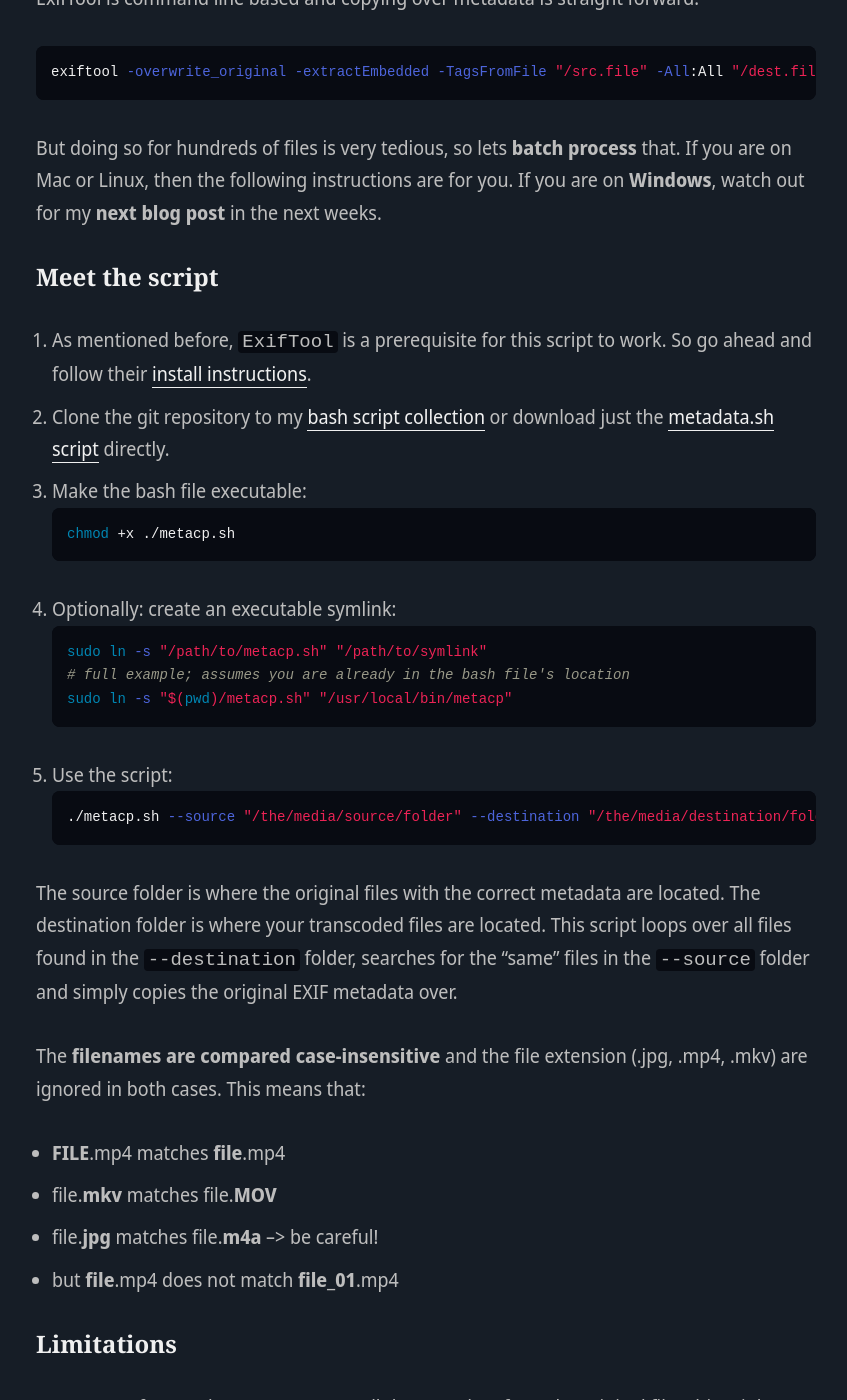
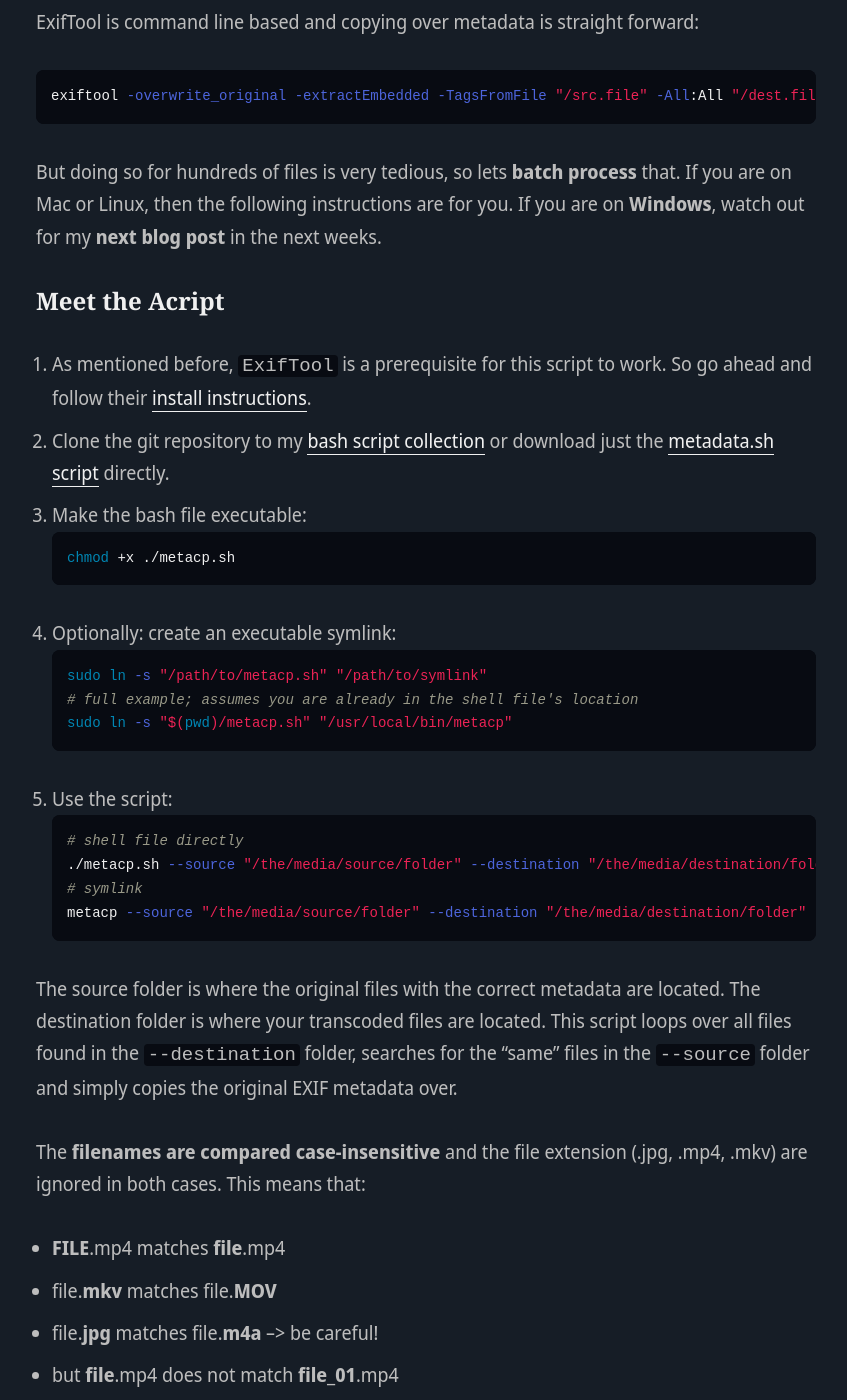
Before and after one commit to StefanKreidel/tech-blog, a Jekyll site: the page built from docs/_posts/2023-09-22-media-exif-copy.markdown, in a window 1280 px wide and 1400 px high, scrolled down 3238 px. Shown: the whole window, without its empty margins (214-1061 px from the left). Built offline with Jekyll 4.4.1, drawn with Linux system fonts in a browser that asks for light colours; nearby versions of some CDN libraries; some of the changed text lies outside the part shown.

Commit message:
minor changes to exif copy post

````diff
--- a/docs/_posts/2023-09-22-media-exif-copy.markdown
+++ b/docs/_posts/2023-09-22-media-exif-copy.markdown
@@ -1,7 +1,7 @@
 ---
 layout: post
-title:  'Copying EXIF Metadata'
-description: 'Recover original medatada after transcoding or editing photos or videos (Mac and Linux).'
+title:  'Copying EXIF Metadata (Mac and Linux)'
+description: 'Recover original medatada after transcoding or editing photos or videos.'
 date:   2023-09-22 20:10:00 +0100
 author: stefan
 image:  'https://i.imgur.com/gY3kqu2.jpg'
@@ -27,7 +27,7 @@ It enriches the actual data with meta information about its' content. This can b
 
 Now, as the metadata is technically not part of the actual file, no standard has been established on how to handle it when transcoding a file. In many cases you would argue that you want to retain the original metadata as you did not edit but rather transformed the original file. But some metadata would no longer be correct after transcoding. Maybe the color profile of a file changed. Maybe the bitrate is different. So programs would have to intelligently decide which parts of the original data to keep and which to drop or edit.
 
-## 2. The problem with Photos and Videos
+## 2. The Problem with Photos and Videos
 
 Popular free software like [Handbrake](https://handbrake.fr) (video transcoding), [DaVinci Resolve](https://www.blackmagicdesign.com/products/davinciresolve) (video editing and transcoding) or [Gimp](https://www.gimp.org) (photo editing and transcoding) **do not keep a file's creation date or GPS location**.
 
@@ -35,7 +35,7 @@ On the one hand, this might seem correct. Metadata describes the file itself and
 
 On the other hand, this makes not semantic sense. The original creation date and GPS information is what you want. Even though the file was transcoded, you still want to know where and when a photo or video was taken. Unfortunately, I could not find a simple solution to do this with any non-sketchy program, so I wrote my own script.
 
-## 3. Copy metadata over
+## 3. Copy Metadata over
 
 All photo or video files these days have their metadata stored in a format called [EXIF](https://en.wikipedia.org/wiki/Exif). This means that with all current operating systems, there are two sets of metadata fot those files: EXIF and filesystem metadata.
 
@@ -53,7 +53,7 @@ exiftool -overwrite_original -extractEmbedded -TagsFromFile "/src.file" -All:All
 
 But doing so for hundreds of files is very tedious, so lets **batch process** that. If you are on Mac or Linux, then the following instructions are for you. If you are on **Windows**, watch out for my **next blog post** in the next weeks.
 
-### Meet the script
+### Meet the Acript
 
 1. As mentioned before, `ExifTool` is a prerequisite for this script to work. So go ahead and follow their [install instructions](https://exiftool.org/install.html).
 2. Clone the git repository to my [bash script collection](https://github.com/StefanKreidel/bash-magic/tree/main) or download just the [metadata.sh script](https://github.com/StefanKreidel/bash-magic/blob/main/metacp/metacp.sh) directly.
@@ -64,12 +64,15 @@ chmod +x ./metacp.sh
 4. Optionally: create an executable symlink:
 ```bash
 sudo ln -s "/path/to/metacp.sh" "/path/to/symlink"
-# full example; assumes you are already in the bash file's location
+# full example; assumes you are already in the shell file's location
 sudo ln -s "$(pwd)/metacp.sh" "/usr/local/bin/metacp"
 ```
 5. Use the script:
 ```bash
+# shell file directly
 ./metacp.sh --source "/the/media/source/folder" --destination "/the/media/destination/folder"
+# symlink
+metacp --source "/the/media/source/folder" --destination "/the/media/destination/folder"
 ```
 
 The source folder is where the original files with the correct metadata are located. The destination folder is where your transcoded files are located. This script loops over all files found in the `--destination` folder, searches for the "same" files in the `--source` folder and simply copies the original EXIF metadata over.
````
